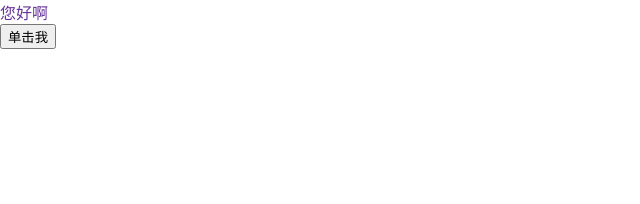
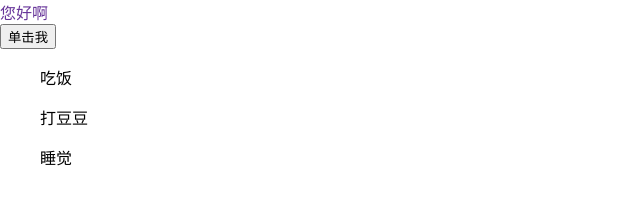
Before and after one commit to chenjinghe/-, a plain HTML site: page index.html in a window 1280 px wide. Shown: the whole page, without its empty margins (0-640 px from the left). Drawn offline with Linux system fonts and the light colour scheme.

Commit message:
这是我底此提交

```diff
--- a/index.html
+++ b/index.html
@@ -1,4 +1,4 @@
-<!DOCTYPE html>
+<!DOCTYpE html>
 <html lang="en">
 <head>
     <meta charset="UTF-8">
@@ -14,10 +14,15 @@
             color: rebeccapurple;
         }
     </style>
-</head>
+    </head>
 <body>
     <div>您好啊</div>
     <button>单击我</button>
+    <ul>
+        <p>吃饭</p>
+        <p>打豆豆</p>
+        <p>睡觉</p>
+    </ul>
 </body>
 </html>
 <script>
```
